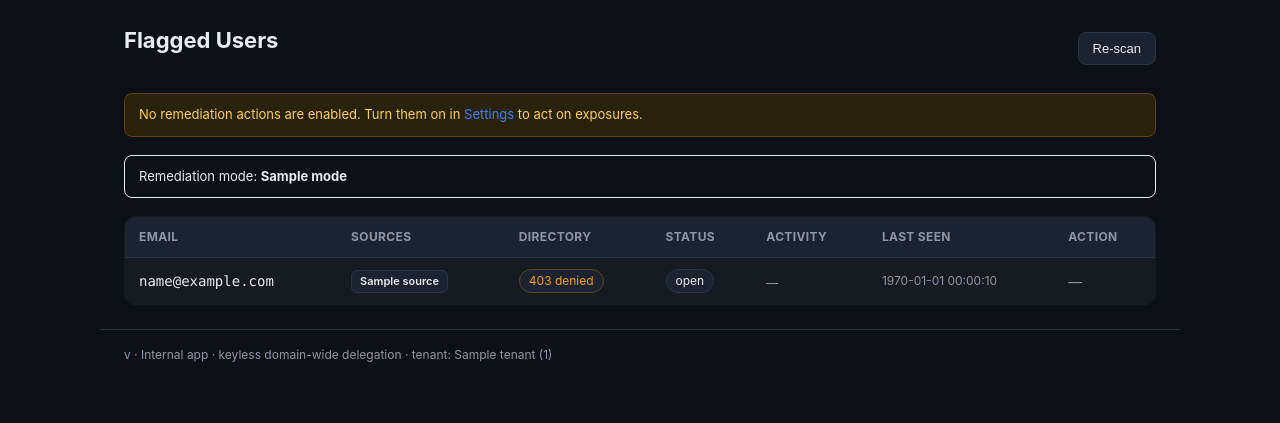
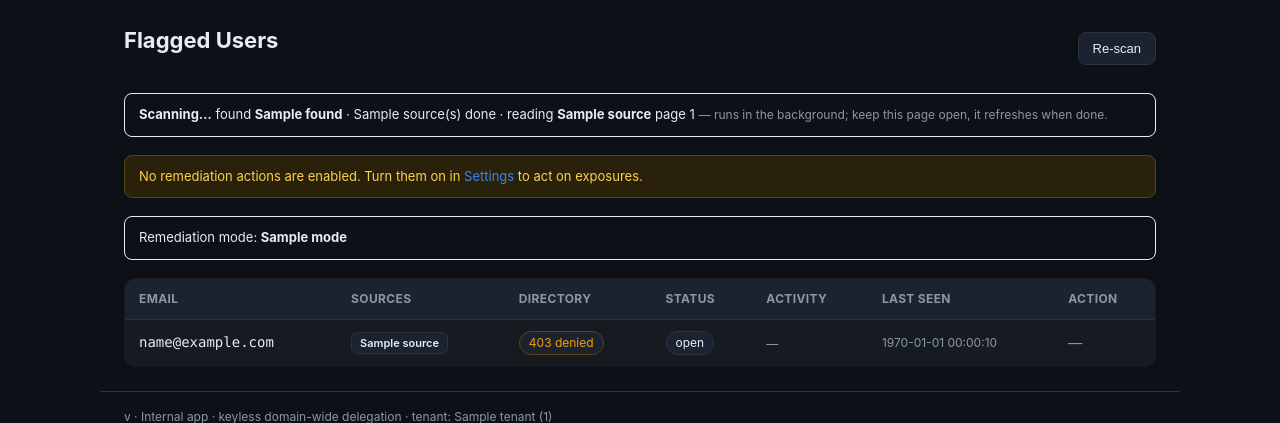
Before and after one commit to orcunsami/socradar-gws-connector, a FastAPI app: template development/app/app/templates/flagged.html in a window 1280 px wide. Shown: the part 56-479 px from the top of the page. Run offline with FastAPI, Linux system fonts and the light colour scheme; the template is opened without the code that fills it: most values are stand-ins (such as "Sample title", 1, 10 or a date in 2020).

Commit message:
Async chunked scan with live progress: page-budget on Service, POST /scans/{id}/tick + Flagged Users progress banner

```diff
--- a/development/app/app/main.py
+++ b/development/app/app/main.py
@@ -189,7 +189,8 @@ def scan(request: Request, csrf: str = Form("")):
         return RedirectResponse("/login", status_code=303)
     if not _check_csrf(request, csrf):
         return RedirectResponse("/?err=csrf", status_code=303)
-    result = service.run_scan(_active_tenant(request), user["email"])
+    t = _active_tenant(request)
+    result = service.run_scan(t, user["email"])
     # a budget-bounded scan can return part-way (more=True) or refuse if one is already running (busy=True);
     # don't flash a FALSE "completed" on a partial, and don't flash "failed" on a busy.
     if result.get("more"):
@@ -200,7 +201,50 @@ def scan(request: Request, csrf: str = Form("")):
         flag = "scan_ok"
     else:
         flag = "scan_err"
-    return RedirectResponse(f"/flagged?{flag}=1", status_code=303)
+    # Land on Flagged Users. If the scan is still going (budget-chunked on the Service), pass its id so the page
+    # shows a live progress banner that drives the remaining chunks (POST /scans/{id}/tick) until done.
+    s = db.last_scan(t["id"]) or {}
+    qs = f"{flag}=1" + (f"&scan={s['id']}" if s.get("id") else "")
+    return RedirectResponse(f"/flagged?{qs}", status_code=303)
+
+
+def _scan_progress(s: dict) -> dict:
+    """JSON-safe live progress for the scanning banner, read from a scan_runs row."""
+    try:
+        cur = json.loads(s.get("cursor") or "{}")
+    except Exception:
+        cur = {}
+    try:
+        totals = json.loads(s["totals"]) if s.get("totals") else {}
+    except Exception:
+        totals = {}
+    status = s.get("status") or "running"
+    return {"id": s.get("id"), "status": status,
+            "done": status in ("done", "error"), "more": status == "paused",
+            "found": s.get("found_count") or 0, "unique": s.get("unique_emails") or 0,
+            "totals": totals if isinstance(totals, dict) else {},
+            "source": cur.get("src"), "page": cur.get("page"),
+            "sources_done": len(cur.get("done", []) or []), "error": s.get("error")}
+
+
+@app.post("/scans/{scan_id}/tick")
+def scan_tick(request: Request, scan_id: str, csrf: str = Form("")):
+    """Advance ONE budget-chunk of the tenant's in-flight scan and return live progress (JSON). The Flagged
+    Users page polls this in a sequential loop so a long scan runs in small request-bound steps with a live
+    progress bar — Cloud-Run-safe (no background thread). No-ops once the scan is done (never starts a new one)."""
+    user = auth.current_user(request)
+    if not user:
+        return JSONResponse({"error": "auth"}, status_code=401)
+    if not _check_csrf(request, csrf):
+        return JSONResponse({"error": "csrf"}, status_code=400)
+    t = _active_tenant(request)
+    s = db.last_scan(t["id"])
+    if not s or str(s.get("id")) != str(scan_id):
+        return JSONResponse({"stale": True})            # a newer scan exists -> client should reload
+    if (s.get("status") or "") in ("done", "error"):
+        return JSONResponse(_scan_progress(s))          # finished -> report only, do NOT start a new scan
+    service.run_scan(t, user["email"])                  # resumes the paused scan, runs exactly one budget chunk
+    return JSONResponse(_scan_progress(db.last_scan(t["id"]) or s))
 
 
 @app.get("/flagged", response_class=HTMLResponse)
@@ -232,7 +276,12 @@ def flagged(request: Request):
         row["scan_id"] = sc["id"] if sc else None
         row["scan_started"] = sc["started_at"] if sc else None
         history.setdefault(em, []).append(row)
+    # live progress: if a scan is still in flight (budget-chunked), surface a banner that the page polls
+    # (POST /scans/{id}/tick) to drive the remaining chunks + show found/pages live.
+    live = db.last_scan(t["id"])
+    live_scan = _scan_progress(live) if live and (live.get("status") or "") in ("running", "paused") else None
     return _render("flagged.html", request, user, tenant=t, rows=rows, history=history,
+                   live_scan=live_scan,
                    enabled=json.loads(t["enabled_actions"]),
                    admin_subject=service._tenant_subject(t),   # MSSP: hide remediation for THIS org's admin
                    mode=guardrails.effective_mode(), dry_run=settings.auto_dry_run,
--- a/development/app/app/static/app.js
+++ b/development/app/app/static/app.js
@@ -58,6 +58,32 @@
       });
       activate(tabs[0].dataset.tab);   // show only the first tab once JS is in control
     });
+
+    // 5) live scan progress. Flagged Users renders #scan-live while a budget-chunked scan is still running;
+    //    drive the remaining chunks by POSTing /scans/{id}/tick in a SEQUENTIAL loop (next chunk only after the
+    //    previous returns) and update the live counts. On done/stale, reload to show the final list. No bg thread.
+    var live = document.getElementById("scan-live");
+    if (live && live.dataset.scanLive) {
+      var sid = live.dataset.scanLive, tok = live.dataset.csrf || "";
+      var setTxt = function (id, v) { var el = document.getElementById(id); if (el != null && v != null) el.textContent = v; };
+      var tick = function () {
+        var body = new URLSearchParams(); body.set("csrf", tok);
+        fetch("/scans/" + encodeURIComponent(sid) + "/tick", {
+          method: "POST", headers: { "Content-Type": "application/x-www-form-urlencoded" },
+          body: body.toString(), credentials: "same-origin"
+        }).then(function (r) { return r.ok ? r.json() : Promise.reject(r.status); })
+          .then(function (p) {
+            if (p.stale || p.done) { window.location.reload(); return; }
+            setTxt("scan-live-found", p.found);
+            setTxt("scan-live-sources", p.sources_done);
+            if (p.source) setTxt("scan-live-cur", p.source);
+            if (p.page) setTxt("scan-live-page", p.page);
+            setTimeout(tick, 800);
+          })
+          .catch(function () { setTimeout(tick, 3000); });   // transient error -> back off + retry
+      };
+      setTimeout(tick, 600);
+    }
   }
 
   // bfcache reset: if the page is restored from the back/forward cache, its frozen DOM may still show the
--- a/development/app/app/templates/flagged.html
+++ b/development/app/app/templates/flagged.html
@@ -4,6 +4,18 @@
   <h1>Flagged Users</h1>
   <form method="post" action="/scan" data-scan><input type="hidden" name="csrf" value="{{ csrf }}"><button class="btn" type="submit" data-busy-text="Scanning…">Re-scan</button></form>
 </div>
+
+{% if live_scan %}
+{# Live scan progress. /static/app.js polls POST /scans/{id}/tick to drive the remaining budget-chunks and
+   updates the counts; when the scan finishes it reloads the page to show the final flagged list. #}
+<div class="flash info scan-live" id="scan-live" data-scan-live="{{ live_scan.id }}" data-csrf="{{ csrf }}">
+  <b>Scanning…</b>
+  <span id="scan-live-msg">found <b id="scan-live-found">{{ live_scan.found }}</b>
+    · <span id="scan-live-sources">{{ live_scan.sources_done }}</span> source(s) done{% if live_scan.source %}
+    · reading <b id="scan-live-cur">{{ live_scan.source }}</b> page <span id="scan-live-page">{{ live_scan.page or 1 }}</span>{% endif %}</span>
+  <span class="muted small">— runs in the background; keep this page open, it refreshes when done.</span>
+</div>
+{% endif %}
 
 {% if not enabled %}
 <div class="flash warn">No remediation actions are enabled. Turn them on in <a href="/settings">Settings</a> to act on exposures.</div>
```
Also changed, not shown: development/app/tests/test_async_scan_progress.py (added, +94 -0 lines), 1 other file.
